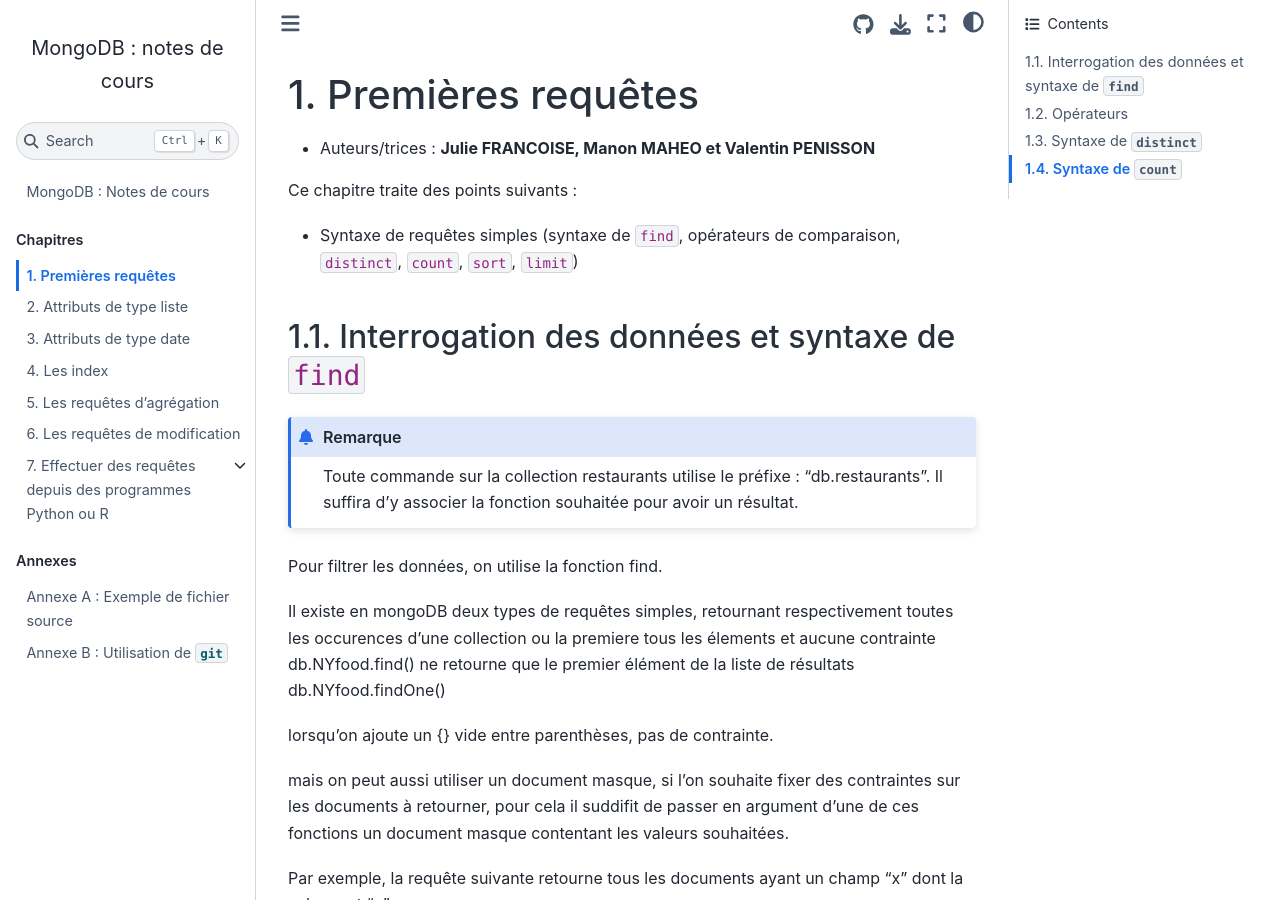
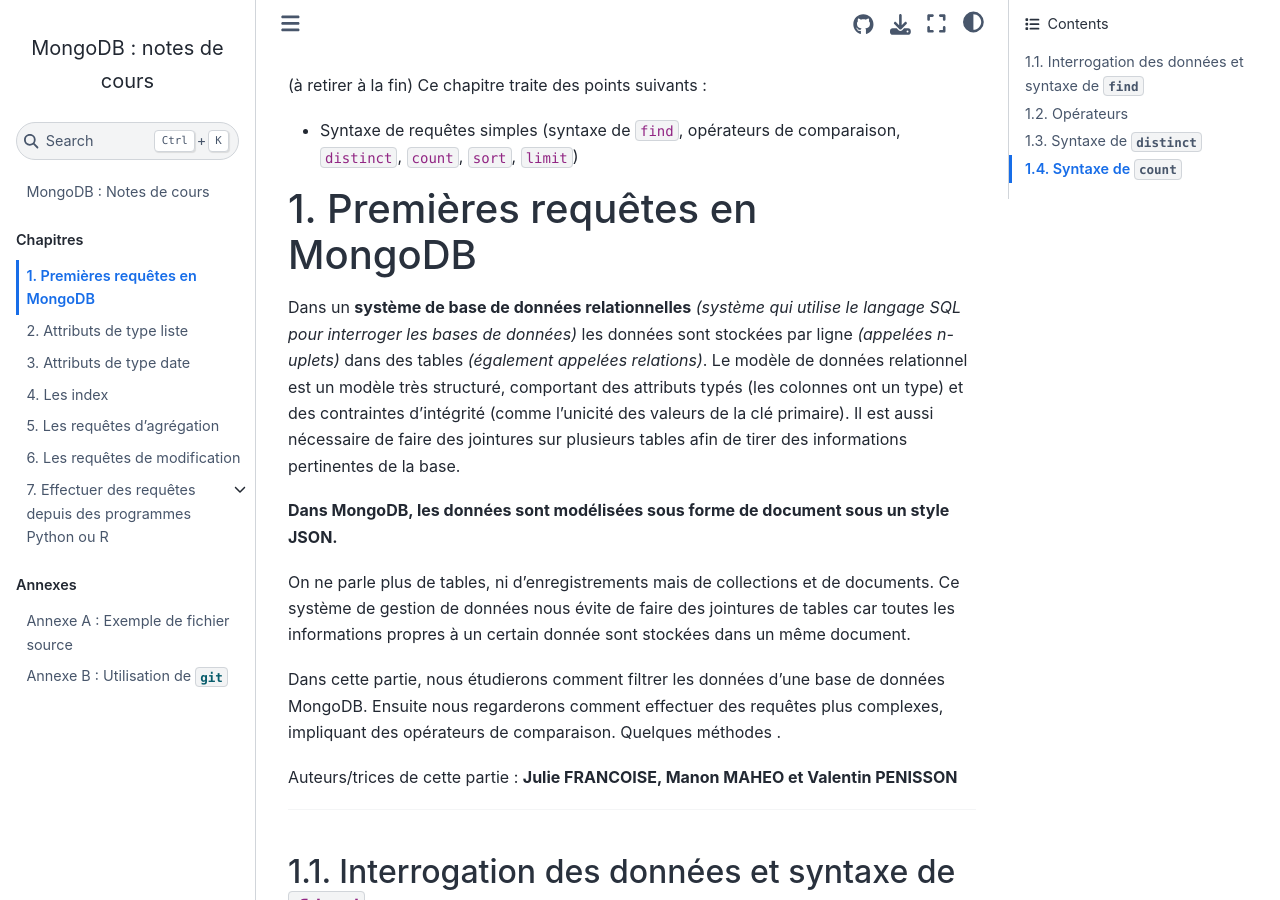
Before and after one commit to rtavenar/mongo_book, a Jupyter Book: the page built from content/01_find.md, in a window 1280 px wide and 900 px high. Built offline with Jupyter Book 1.0.4 settings and Sphinx 7.4.7 and the Sphinx Book theme 1.1.4, drawn with Linux system fonts in a browser that asks for light colours.

Commit message:
Update 01_find.md

```diff
--- a/content/01_find.md
+++ b/content/01_find.md
@@ -13,12 +13,23 @@
   name: imongo
 ---
 
-# Premières requêtes
-
-* Auteurs/trices : **Julie FRANCOISE, Manon MAHEO et Valentin PENISSON**
-
+(à retirer à la fin)
 Ce chapitre traite des points suivants :
 * Syntaxe de requêtes simples (syntaxe de `find`, opérateurs de comparaison, `distinct`, `count`, `sort`, `limit`)
+
+# Premières requêtes en MongoDB
+
+Dans un **système de base de données relationnelles** *(système qui utilise le langage SQL pour interroger les bases de données)* les données sont stockées par ligne *(appelées n-uplets)* dans des tables *(également appelées relations)*. Le modèle de données relationnel est un modèle très structuré, comportant des attributs typés (les colonnes ont un type) et des contraintes d'intégrité (comme l'unicité des valeurs de la clé primaire). Il est aussi nécessaire de faire des jointures sur plusieurs tables afin de tirer des informations pertinentes de la base.
+
+**Dans MongoDB, les données sont modélisées sous forme de document sous un style JSON.**
+
+On ne parle plus de tables, ni d'enregistrements mais de collections et de documents. Ce système de gestion de données nous évite de faire des jointures de tables car toutes les informations propres à un certain donnée sont stockées dans un même document.
+
+Dans cette partie, nous étudierons comment filtrer les données d'une base de données MongoDB. Ensuite nous regarderons comment effectuer des requêtes plus complexes, impliquant des opérateurs de comparaison. Quelques méthodes .
+
+Auteurs/trices de cette partie : **Julie FRANCOISE, Manon MAHEO et Valentin PENISSON**
+
+---
 
 ## Interrogation des données et syntaxe de `find`
 
```
